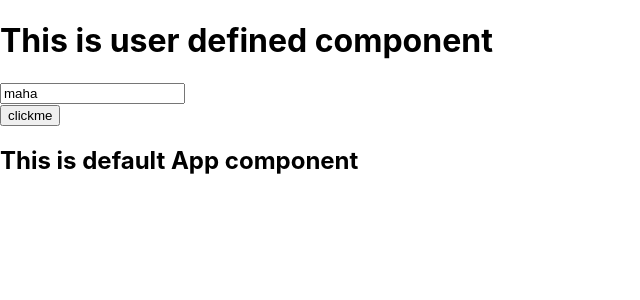
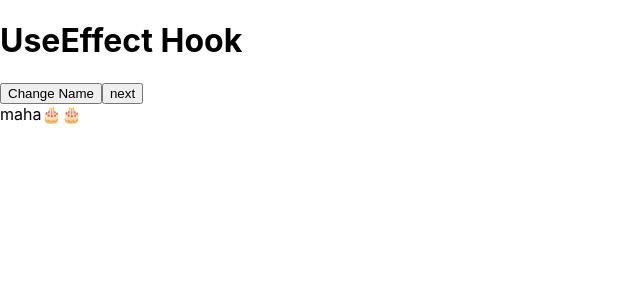
Before and after one commit to mahalakshmi9655/mahareact1, a React (Create React App) app: page / in a window 1280 px wide. Shown: the top 300 px of the page, without its empty margins (0-640 px from the left). Built offline with nearby package versions, Linux system fonts and the light colour scheme.

Commit message:
hook and useeffect

```diff
--- a/src/App.js
+++ b/src/App.js
@@ -1,12 +1,75 @@
-import Maha from "./Mycomponenents/Maha";
+import React, { useEffect, useState } from 'react'
+
+const App = () => {
+  const [name,setName]=useState("maha🎂🎂")
+  useEffect(()=>{
+    document.title=`hello ${name}`
+
+  })
+  const dis1=()=>{
+    setTimeout(()=>{
+      setName("Family number")
+    },3000)
+  }
+
+  const dis=()=>{
+    setName("1.prasanth 2.jishnu")
+  }
+
+
+return (
+    <div>
+      <h1>UseEffect Hook</h1>
+      <button onClick={dis}>Change Name</button>
+      <button onClick={dis1}>next</button><br></br>
+      {name}
+    </div>
+  )
+}
+
+export default App
+
+/*import { useState } from "react"
 function App()
 {
+  const[count,setCount]=useState(0)
+  const show=(event)=>{
+    setCount(parseInt(event.target.value)+1)
+
+  }
+  return(
+  <div>
+   <button  onClick={show} value={count}> clicked :{count}times </button>
+
+
+
+  </div>)
+}
+export default App
+/*import { useState } from "react"
+function App()
+{
+  const[count,setCount]=useState(100)
+  const show=(event)=>{
+    if(event.target.id==="s1")
+    setCount(count+1)
+  if(event.target.id==="s2")
+    setCount(count-1)
+  if(event.target.id==="s3")
+    setCount(count-5)
+  }
+
+
   return(<>
-   <Maha/>
-   <h2> This is default App component</h2>
+  <button  id="s1"onClick={show}>Increment by 1</button>
+  <button  id="s2"onClick={show}>Decrement by 1</button>
+  <button  id="s3"onClick={show}> Decrement by 5</button>
+  <h2>{count}</h2>
   </>)
 }
 export default App
+
+
 
 
 
--- a/src/Mycomponenents/Maha.js
+++ /dev/null
@@ -1,10 +0,0 @@
-function Maha()
-{
-    return(<>
-    <h1> This is user defined component</h1>
-    <input type="text" placeholder="enter your name" value="maha"></input><br></br>
-    <input type="button" value="clickme"></input>
-
-    </>)
-}
-export default Maha
```
